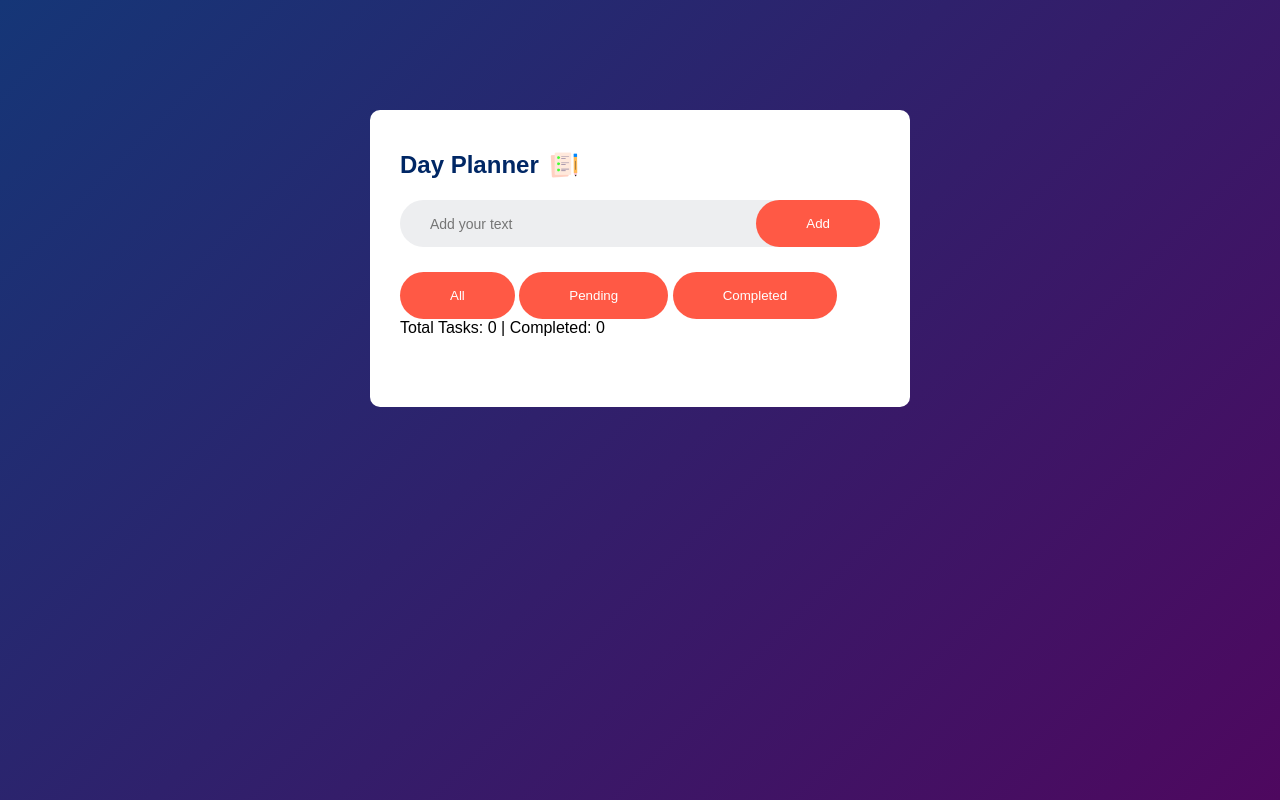
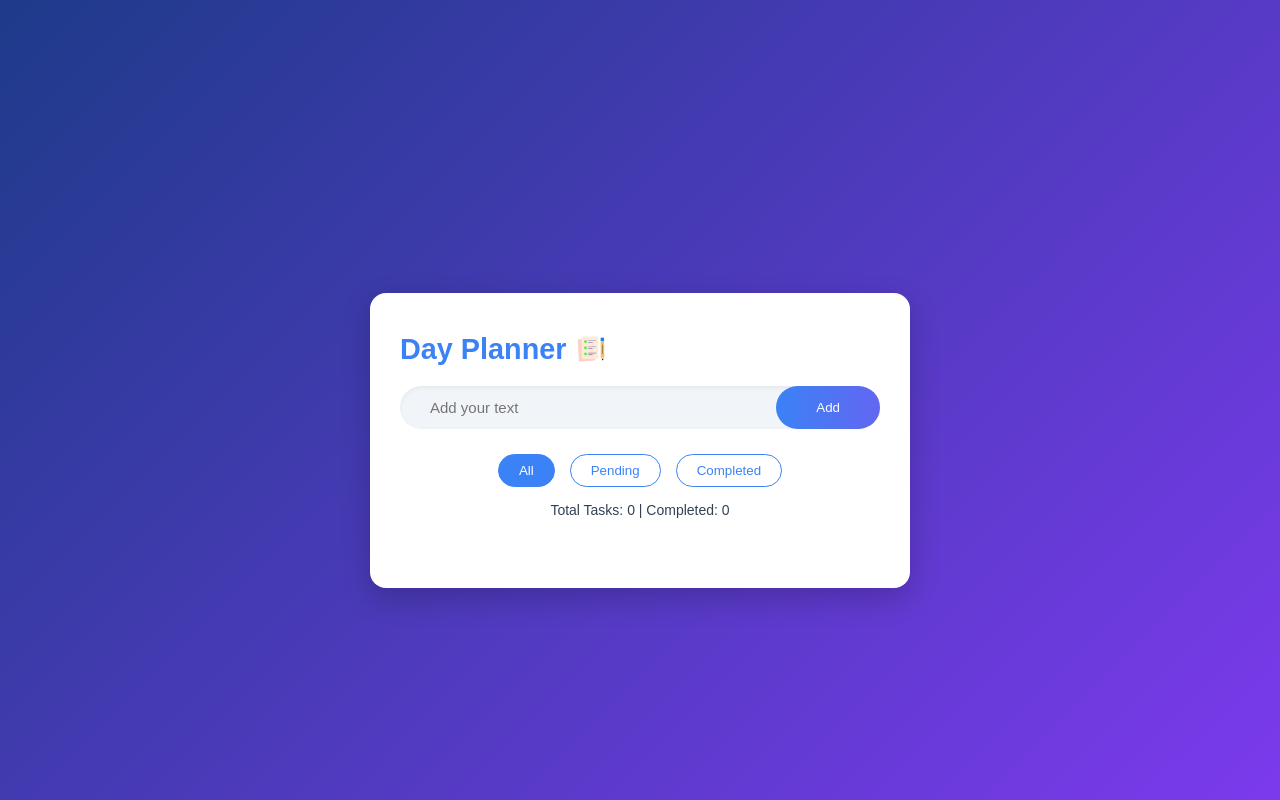
Before and after one commit to dwivediananya1406/Brainwave_Matrix_Intern, a plain HTML site: page index.html in a window 1280 px wide. Drawn offline with Linux system fonts and the light colour scheme.

Commit message:
Update style.css

```diff
--- a/style.css
+++ b/style.css
@@ -8,8 +8,11 @@
 .container {
   width: 100%;
   min-height: 100vh;
-  background: linear-gradient(135deg, #153677, #4e085f);
+  background: linear-gradient(135deg, #1e3a8a, #7c3aed);
   padding: 10px;
+  display: flex;
+  justify-content: center;
+  align-items: center;
 }
 
 .todo-app {
@@ -17,15 +20,22 @@
   max-width: 540px;
   background: #fff;
   margin: 100px auto 20px;
-  border-radius: 10px;
+  border-radius: 16px;
   padding: 40px 30px 70px;
+  box-shadow: 0 10px 30px rgba(0, 0, 0, 0.2);
+  transition: transform 0.3s;
+}
+
+.todo-app:hover {
+  transform: translateY(-5px);
 }
 
 .todo-app h2 {
-  color: #002765;
+  color: #3b82f6;
   display: flex;
   align-items: center;
   margin-bottom: 20px;
+  font-size: 1.8rem;
 }
 
 .todo-app h2 img {
@@ -37,10 +47,11 @@
   display: flex;
   justify-content: space-between;
   align-items: center;
-  background: #edeef0;
+  background: #f1f5f9;
   border-radius: 30px;
   padding-left: 20px;
   margin-bottom: 25px;
+  box-shadow: inset 0 2px 5px rgba(0, 0, 0, 0.05);
 }
 
 input {
@@ -49,17 +60,25 @@ input {
   outline: none;
   background: transparent;
   padding: 10px;
-  font-size: 14px;
+  font-size: 15px;
+  color: #1e293b;
 }
 
 button {
   border: none;
   outline: none;
-  padding: 16px 50px;
-  background: #ff5945;
+  padding: 14px 40px;
+  background: linear-gradient(90deg, #3b82f6, #6366f1);
   color: #fff;
   border-radius: 40px;
   cursor: pointer;
+  transition: transform 0.3s, background 0.3s;
+  font-weight: 500;
+}
+
+button:hover {
+  transform: translateY(-2px);
+  background: linear-gradient(90deg, #2563eb, #7c3aed);
 }
 
 ul li {
@@ -69,6 +88,12 @@ ul li {
   user-select: none;
   cursor: pointer;
   position: relative;
+  transition: background 0.3s;
+  border-radius: 8px;
+}
+
+ul li:hover {
+  background: #f1f5f9;
 }
 
 ul li::before {
@@ -82,10 +107,15 @@ ul li::before {
   background-position: center;
   top: 12px;
   left: 8px;
+  transition: transform 0.3s;
+}
+
+ul li:hover::before {
+  transform: scale(1.1);
 }
 
 ul li.checked {
-  color: #555;
+  color: #6b7280;
   text-decoration: line-through;
 }
 
@@ -95,17 +125,50 @@ ul li.checked::before {
 
 ul li span {
   position: absolute;
-  right: 0;
-  top: 5px;
-  width: 40px;
-  height: 40px;
-  font-size: 22px;
-  color: #555;
-  line-height: 40px;
+  right: 8px;
+  top: 8px;
+  width: 32px;
+  height: 32px;
+  font-size: 20px;
+  color: #64748b;
+  line-height: 32px;
   text-align: center;
   border-radius: 50%;
+  transition: background 0.3s, color 0.3s;
+  cursor: pointer;
 }
 
 ul li span:hover {
-  background: #edeef0;
+  background: #e2e8f0;
+  color: #1e293b;
 }
+
+.filters {
+  display: flex;
+  justify-content: center;
+  gap: 15px;
+  margin: 15px 0;
+}
+
+.filter-btn {
+  padding: 8px 20px;
+  border: 1px solid #3b82f6;
+  background: transparent;
+  color: #3b82f6;
+  border-radius: 20px;
+  cursor: pointer;
+  transition: background 0.3s, color 0.3s;
+}
+
+.filter-btn:hover,
+.filter-btn.active {
+  background: #3b82f6;
+  color: white;
+}
+
+#task-counter {
+  text-align: center;
+  margin-top: 10px;
+  color: #334155;
+  font-size: 14px;
+}
```
